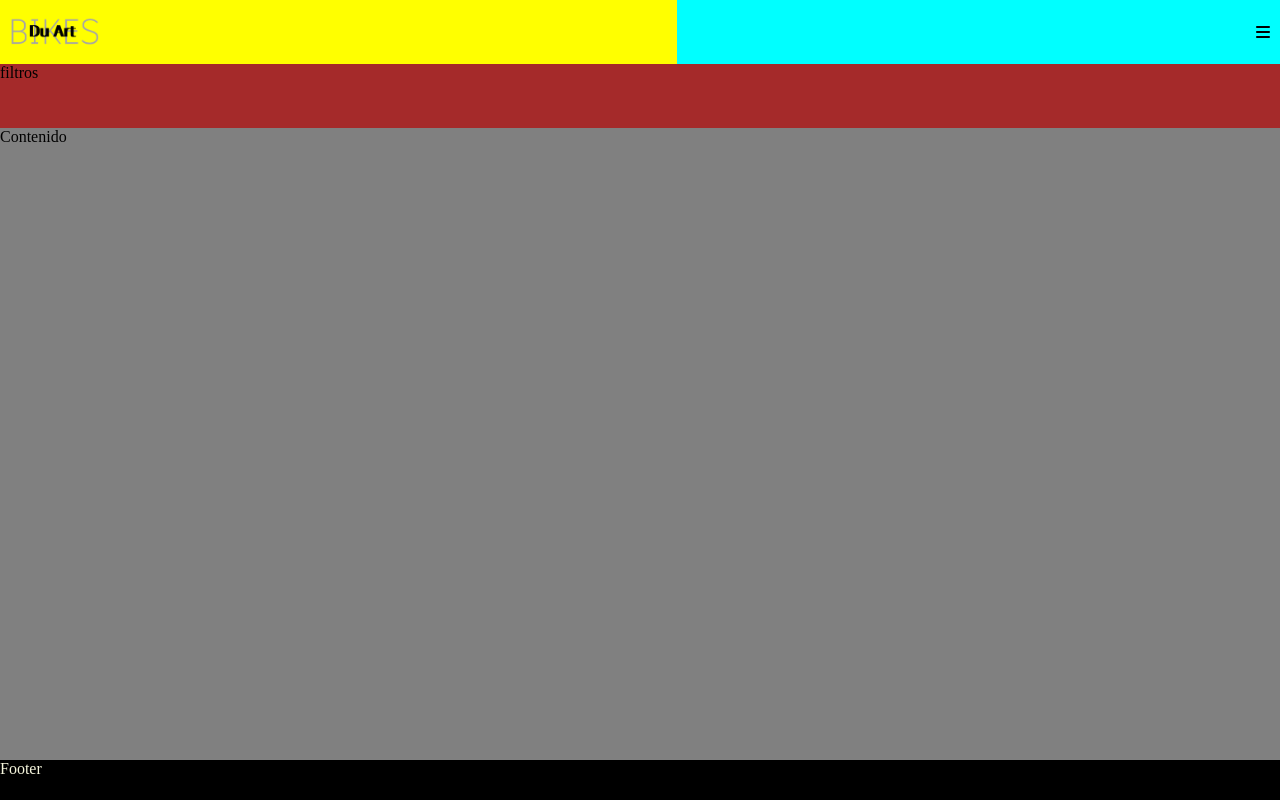
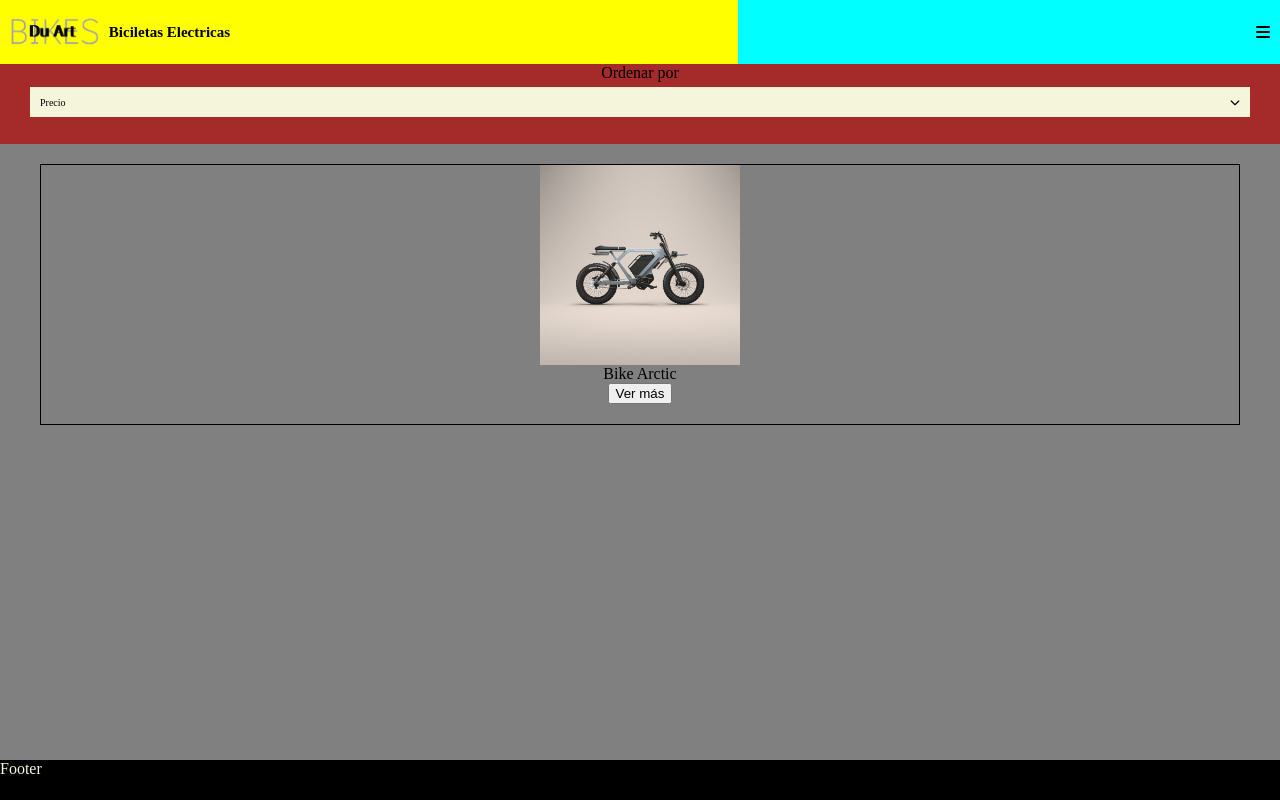
Before and after one commit to josealexanderdrt/m2-desafio3-mediaqueries-DuArtBikes, a plain HTML site: page index.html in a window 1280 px wide. Drawn offline with Linux system fonts and the light colour scheme.

Commit message:
Tomando forma

```diff
--- a/assets/css/styles.css
+++ b/assets/css/styles.css
@@ -10,6 +10,11 @@ header {
     justify-content: flex-start;
     align-items: center;}
 
+header h1{ font-size: 15px;
+            text-align: left;}
+
+/* menu de navegación  */
+
 nav {
     grid-area: nav;
     background-color: aqua;
@@ -17,14 +22,41 @@ nav {
     justify-content: flex-end;
     align-items: center;
 }
-
+/* Filtro header */
 section{
     grid-area: section;
-    background-color: brown;}
+    background-color: brown;
+    text-align: center;}
+
+.caja-precios {
+        display: flex;
+        flex-direction: row;
+        justify-content: space-between;
+        align-items: center;
+        margin: 5px 30px 10px 30px;
+        background-color: beige;
+        font-size: 10px;
+
+
+    }
+
+.caja-precios p{ padding-left: 10px;}
+
+/* Articulos a la venta */
 
 main{
     grid-area: main;
     background-color: gray;}
+
+
+.caja-item{ display: flex;
+flex-direction: column;
+justify-content: center;
+align-items: center;
+border: 1px solid black;
+margin: 20px 40px 20px 40px;
+padding: 0 20px 20px 20px;
+}
 
 footer{
     grid-area: footer;
@@ -41,13 +73,17 @@ color: beige;}
     "main main"
     "footer footer";
     grid-template-columns: auto  auto;
-    grid-template-rows: 8% 8% auto 5%;
+    grid-template-rows: 8% 10% auto 5%;
     height: 100vh;
 }
 /* IMAGENES*/
 .logoxs{ height: 30px;
 padding: 10PX;}
-.fa-solid {padding: 10PX;}
+.fa-solid {padding: 10px;}
+
+
+.caja-item img { height: 200px;
+}
 
 /*
 @media (min-width: 576px) {
--- a/index.html
+++ b/index.html
@@ -12,6 +12,7 @@
     <div class="container">
         <header>
             <img src="assets/img/LOGO-removebg-preview.png" alt="Logo" class="logoxs logo">
+            <h1>Biciletas Electricas </h1>
 
 
         </header>
@@ -20,17 +21,31 @@
 
             <i class="fa-solid fa-bars" style="color: #000000;"></i>
 
+
         </nav>
 
 
         <section>
-            filtros
+            <p class="filtro-precios">Ordenar por</p>
+
+            <div class="caja-precios">
+                <p>Precio</p>
+                <i class="fa-sharp fa-solid fa-chevron-down" style="color: #000000;"></i>
+
+            </div>
 
 
         </section>
 
         <main>
-            Contenido
+
+        <div class="caja-item">
+            <img src="assets/img/Arctic_01.jpg" alt="Arctic_01" class="item">
+            <p>Bike Arctic</p>
+            <button>Ver más</button>
+        </div>
+
+
 
         </main>
 
```
